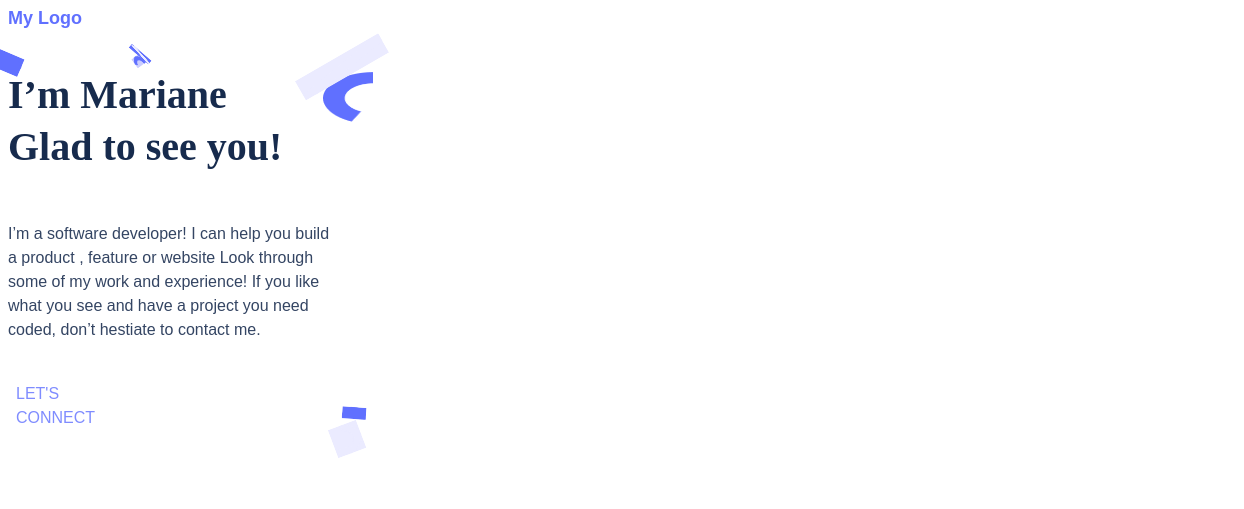
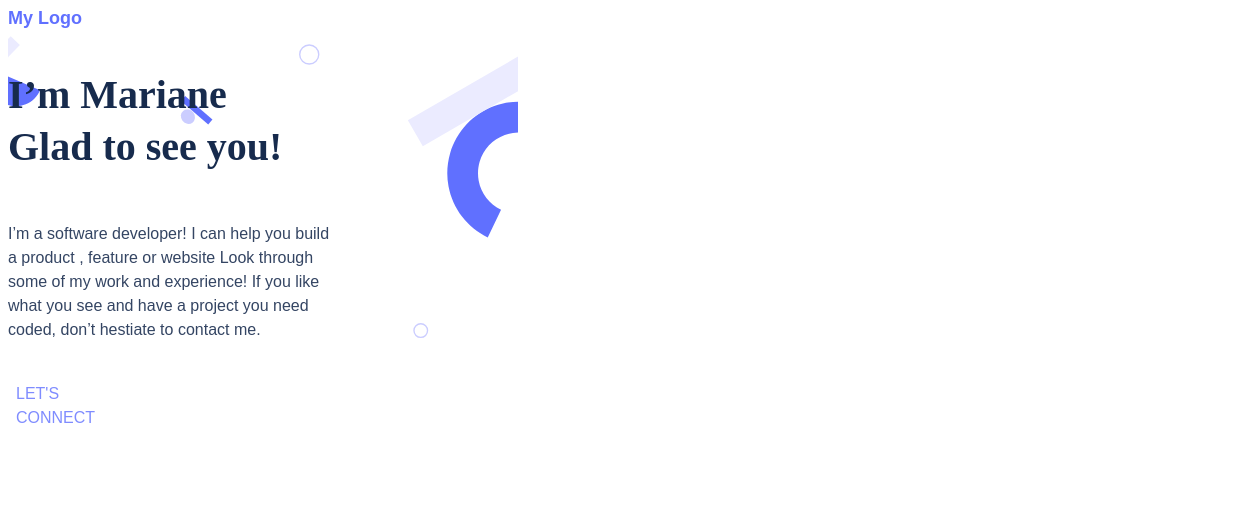
Before and after one commit to shahedakhatoon/Portfolio-Website, a plain HTML site: page index.html in a window 1280 px wide. Shown: the top 509 px of the page, 0-1244 px from the left. Drawn offline with Linux system fonts and the light colour scheme.

Commit message:
Added background template

```diff
--- a/index.html
+++ b/index.html
@@ -17,16 +17,6 @@
     </header>
 
     <section class="heading">
-
-
-            <img class="ellipse3" src="src/Ellipse3.png" alt="ellipse"/>
-            <img class="rectangle4" src="src/Rectangle4.png" alt="rectangle4"/>
-            <img class="ellipse5" src="src/Ellipse3.png" alt="ellipse"/>
-            <img class="rectangle7" src="src/Rectangle4.png" alt="rectangle4"/>
-            <img class="ellipse11" src="src/Ellipse3.png" alt="ellipse"/>
-            <img class="ellipse12" src="src/Ellipse12.png" alt="ellipse12"/>
-            <img class="ellipse13" src="src/Ellipse13.png" alt="ellipse13"/>
-
 
         <h1 class="title">I’m Mariane<span id="info" class="title">Glad to see you!</span>
             </h1>
--- a/style.css
+++ b/style.css
@@ -3,6 +3,12 @@
   width: 375px;
   height: 718px;
   background: #fff;
+}
+
+.heading {
+  background-image: url(src/header-shapes-mobile.svg);
+  background-repeat: no-repeat;
+  background-size: contain;
 }
 
 .container {
@@ -53,74 +59,6 @@
   min-height: 100vh;
   margin-block-end: 20rem;
   margin: auto;
-}
-
-.ellipse3 {
-  position: absolute;
-  width: 50px;
-  height: 50px;
-  left: 323px;
-  top: 72.24px;
-}
-
-.rectangle4 {
-  position: absolute;
-  width: 95.58px;
-  height: 22.02px;
-  left: 294px;
-  top: 55.79px;
-  background: #ebebff;
-  transform: rotate(-30deg);
-}
-
-.ellipse5 {
-  position: absolute;
-  width: 11px;
-  height: 10px;
-  left: 132.98px;
-  top: 55.81px;
-  background: #cbcdff;
-  transform: rotate(52.97deg);
-}
-
-.rectangle7 {
-  position: absolute;
-  width: 26.46px;
-  height: 4.73px;
-  left: 127.18px;
-  top: 51.59px;
-  background: #6070ff;
-  transform: matrix(0.76, 0.65, 0.65, -0.76, 0, 0);
-}
-
-.ellipse11 {
-  position: absolute;
-  width: 38.5px;
-  height: 19.25px;
-  left: -16px;
-  top: 51.47px;
-  background: #6070ff;
-  transform: rotate(-156.88deg);
-}
-
-.ellipse12 {
-  position: absolute;
-  width: 24.14px;
-  height: 12.07px;
-  left: 341.76px;
-  top: 406.69px;
-  background: #6070ff;
-  transform: rotate(-176.08deg);
-}
-
-.ellipse13 {
-  position: absolute;
-  width: 30.1px;
-  height: 30.1px;
-  left: 332.18px;
-  top: 424.44px;
-  background: #ebebff;
-  transform: rotate(69.41deg);
 }
 
 .title {
```
Also changed, not shown: src/Ellipse11.png (deleted), src/Ellipse12.png (deleted), src/Ellipse13.png (deleted), src/Ellipse3.png (deleted), src/Ellipse5.png (deleted), src/Rectangle4.png (deleted), src/Rectangle7.png (deleted), src/header-shapes-mobile.svg (added).
